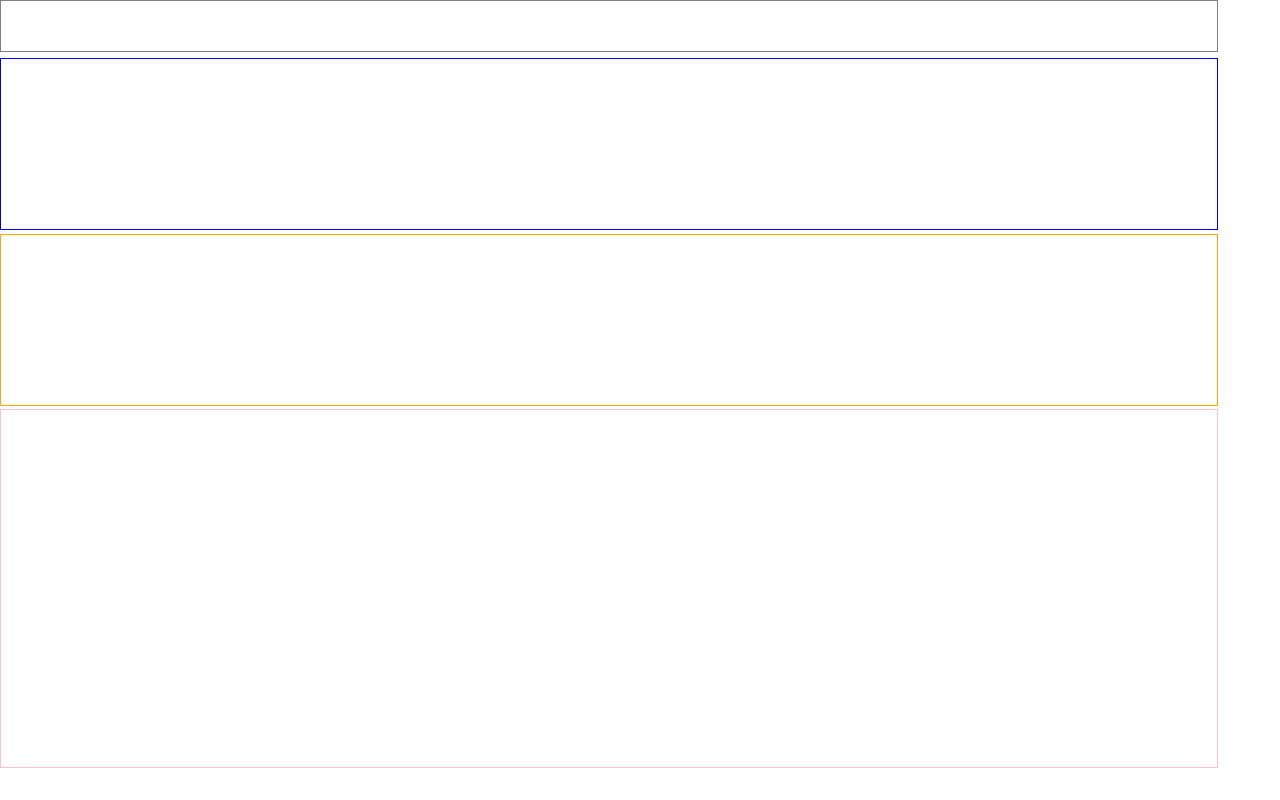
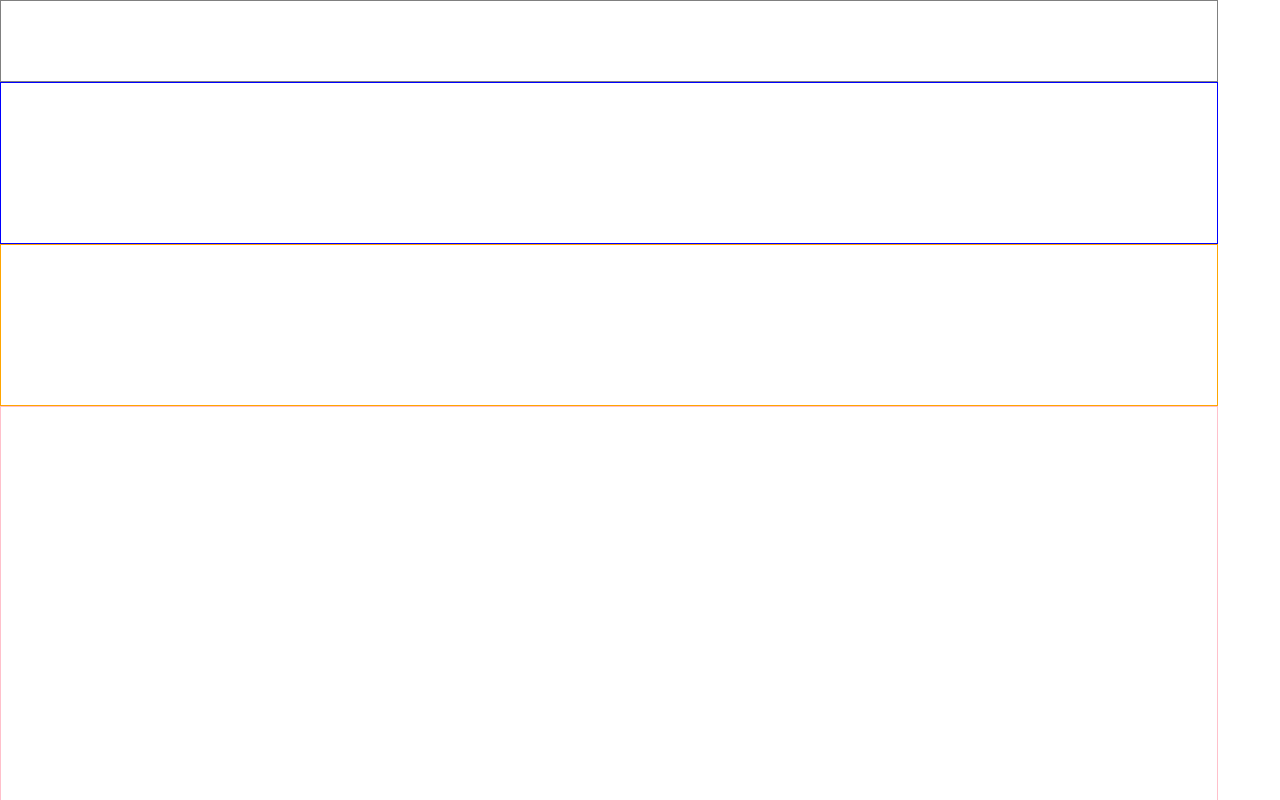
Before and after one commit to bodrul2112/NoteMaker, a plain HTML site: page index.html in a window 1280 px wide. Drawn offline with Linux system fonts and the light colour scheme.

Commit message:
setting the text from js, changed some css

```diff
--- a/css/notemaker.css
+++ b/css/notemaker.css
@@ -1,19 +1,21 @@
 
 
+.page_item {
+	position: relative;
+	float:left;
+    width: 95%;
+    padding: 0px;
+    margin: 0px;
+}
+
 .topics {
-    position: absolute;
-    width: 95%;
-    height: 50px;
+    height: 10%;
     border: 1px solid gray;
-    top: 0px;
 }
 
 .sub_topics {
-    width: 95%;
-    position: absolute;
-    height: 170px;
+    height: 20%;
     border: 1px solid blue;
-    top: 58px;
 
     overflow: hidden;
 
@@ -22,19 +24,13 @@
 }
 
 .notes {
-    width: 95%;
-    position: absolute;
-    height: 170px;
+    height: 20%;
     border: 1px solid orange;
-    top: 234px;
 }
 
 .quick_text_area {
-    width: 95%;
-    position: absolute;
-    height: 357px;
+    height: 50%;
     border: 1px solid pink;
-    top: 409px;
 }
 
 .list{
--- a/index.html
+++ b/index.html
@@ -17,19 +17,19 @@
 <body>
 
 	<div class="page">
-		<div class="topics">
+		<div class="page_item topics">
 		</div>
-        <div class="sub_topics">
+        <div class="page_item sub_topics">
             <div class="list">
             </div>
         </div>
 
-        <div class="notes">
+        <div class="page_item notes">
         	<div class="list">
         	</div>
         </div>
 
-        <div class="quick_text_area">
+        <div class="page_item quick_text_area">
         </div>
     </div>
 
@@ -42,11 +42,11 @@
         </div>
 
         <div class="list_item sub_topic">
-            <div class="topic_inner">sub topic</div>
+            <div class="sub_topic_inner">topic place holder</div>
         </div>
 
         <div class="list_item note">
-            <div class="note_inner">note</div>
+            <div class="note_inner">note place holder</div>
         </div>
 
         <div class=menu>
--- a/scripts/main.js
+++ b/scripts/main.js
@@ -9,9 +9,6 @@ require( ["plugins/domReady","thirdparty/jquery","notemaker/NoteMaker"],
 
 			var oNoteMaker = new NoteMaker();
 			oNoteMaker.render();
-
-			console.log("test");
-
 		});
 
 	});
--- a/scripts/notemaker/page/PageManager.js
+++ b/scripts/notemaker/page/PageManager.js
@@ -41,7 +41,7 @@ define(["thirdparty/jquery",
     {
         for(var i=0; i<10; i++)
         {
-            this.m_pNotes.push(new Note("id"+i, "SubTopic " + i));
+            this.m_pNotes.push(new Note("id"+i, "Note " + i));
         }
     }
 
--- a/scripts/notemaker/page/quicktext/QuickText.js
+++ b/scripts/notemaker/page/quicktext/QuickText.js
@@ -4,7 +4,7 @@ define(["thirdparty/jquery", "services/TemplateService"], function (jQuery, tpl)
     {
     }
 
-    QuickText.prototype.renderPage = function( oPage )
+    QuickText.prototype.render = function( oPage )
     {
 
     }
--- a/scripts/notemaker/page/subtopic/SubTopic.js
+++ b/scripts/notemaker/page/subtopic/SubTopic.js
@@ -24,8 +24,9 @@ define(["thirdparty/jquery", "services/TemplateService"], function (jQuery, tpl)
         return this.m_eElement;
     }
 
-    SubTopic.prototype.render = function () {
-    	//TODO:
+    SubTopic.prototype.render = function ()
+    {
+    	this.m_eElement.find('.sub_topic_inner').text( this.m_sSubTopicName );
     }
 
     return SubTopic;
```
Also changed, not shown: scripts/notemaker/page/note/Note.js (+4 -4 lines), scripts/notemaker/page/topic/Topic.js (+7 -5 lines).
